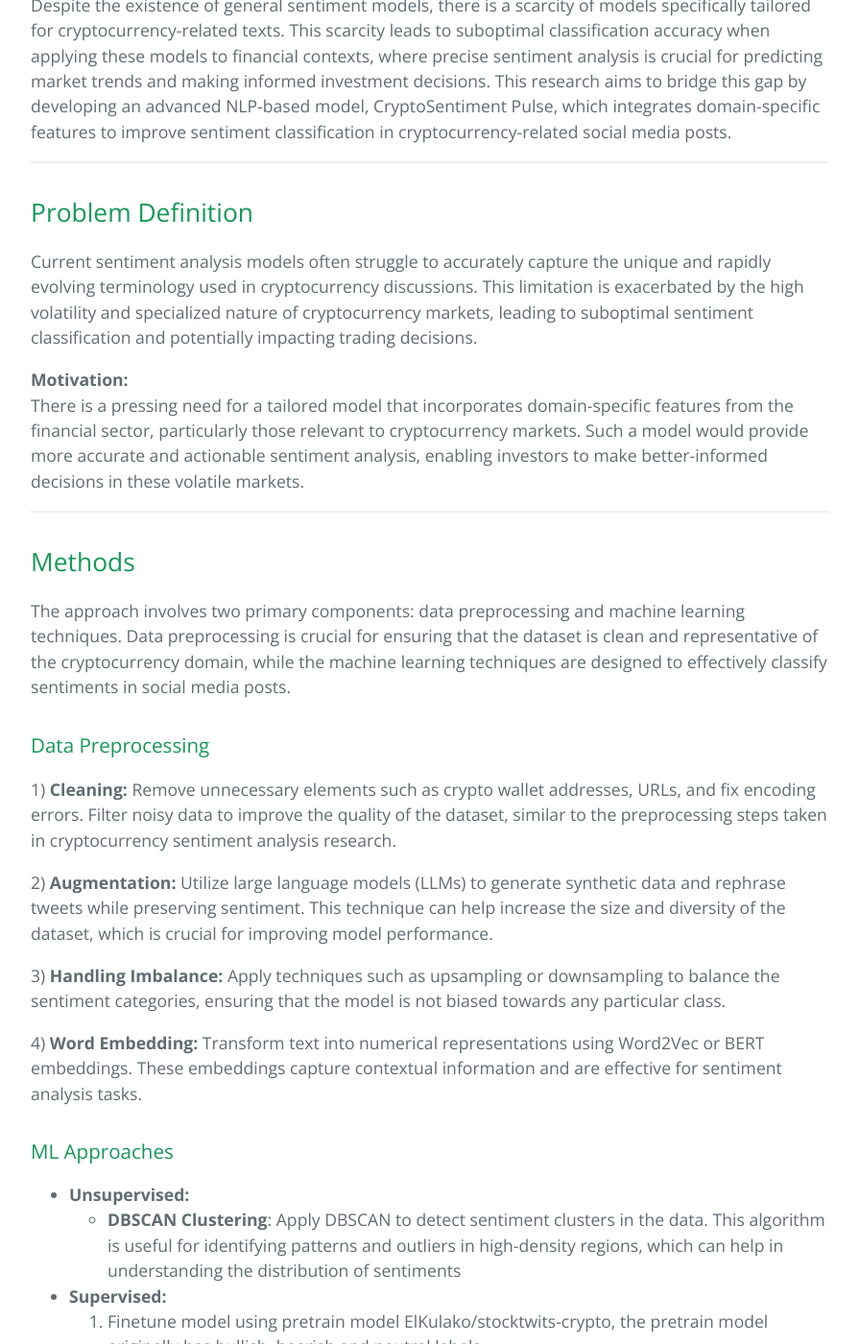
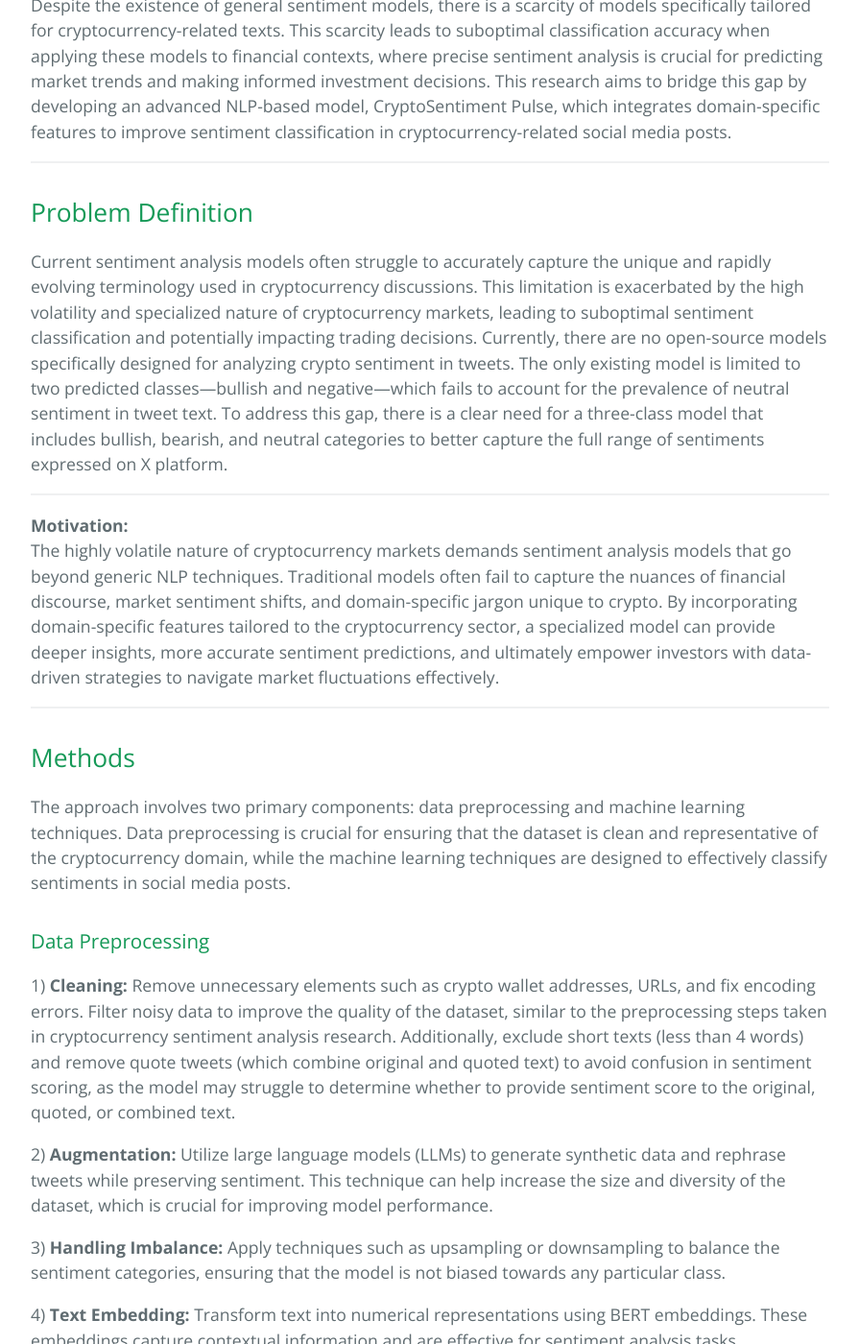
Before and after one commit to lowweihong/team14-CryptoMood, a Jekyll site: the page built from index.md, in a window 1280 px wide and 1400 px high, scrolled down 791 px. Shown: the whole window at 96% size, without its empty margins (192-1087 px from the left). Built offline with Jekyll 4.4.1, drawn with Linux system fonts in a browser that asks for light colours; our own code applies the rules of GitHub Pages for plain Markdown files; some of the changed text lies outside the part shown.

Commit message:
Update index.md

```diff
--- a/index.md
+++ b/index.md
@@ -17,10 +17,12 @@ Despite the existence of general sentiment models, there is a scarcity of models
 
 ## Problem Definition
 
-Current sentiment analysis models often struggle to accurately capture the unique and rapidly evolving terminology used in cryptocurrency discussions. This limitation is exacerbated by the high volatility and specialized nature of cryptocurrency markets, leading to suboptimal sentiment classification and potentially impacting trading decisions.
+Current sentiment analysis models often struggle to accurately capture the unique and rapidly evolving terminology used in cryptocurrency discussions. This limitation is exacerbated by the high volatility and specialized nature of cryptocurrency markets, leading to suboptimal sentiment classification and potentially impacting trading decisions. Currently, there are no open-source models specifically designed for analyzing crypto sentiment in tweets. The only existing model is limited to two predicted classes—bullish and negative—which fails to account for the prevalence of neutral sentiment in tweet text. To address this gap, there is a clear need for a three-class model that includes bullish, bearish, and neutral categories to better capture the full range of sentiments expressed on X platform.
+
+---
 
 **Motivation:**
-There is a pressing need for a tailored model that incorporates domain-specific features from the financial sector, particularly those relevant to cryptocurrency markets. Such a model would provide more accurate and actionable sentiment analysis, enabling investors to make better-informed decisions in these volatile markets.
+The highly volatile nature of cryptocurrency markets demands sentiment analysis models that go beyond generic NLP techniques. Traditional models often fail to capture the nuances of financial discourse, market sentiment shifts, and domain-specific jargon unique to crypto. By incorporating domain-specific features tailored to the cryptocurrency sector, a specialized model can provide deeper insights, more accurate sentiment predictions, and ultimately empower investors with data-driven strategies to navigate market fluctuations effectively.
 
 ---
 
@@ -29,26 +31,33 @@ There is a pressing need for a tailored model that incorporates domain-specific
 The approach involves two primary components: data preprocessing and machine learning techniques. Data preprocessing is crucial for ensuring that the dataset is clean and representative of the cryptocurrency domain, while the machine learning techniques are designed to effectively classify sentiments in social media posts.
 
 ### Data Preprocessing
-1) **Cleaning:** Remove unnecessary elements such as crypto wallet addresses, URLs, and fix encoding errors. Filter noisy data to improve the quality of the dataset, similar to the preprocessing steps taken in cryptocurrency sentiment analysis research.
+1) **Cleaning:** Remove unnecessary elements such as crypto wallet addresses, URLs, and fix encoding errors. Filter noisy data to improve the quality of the dataset, similar to the preprocessing steps taken in cryptocurrency sentiment analysis research. Additionally, exclude short texts (less than 4 words) and remove quote tweets (which combine original and quoted text) to avoid confusion in sentiment scoring, as the model may struggle to determine whether to provide sentiment score to the original, quoted, or combined text.
 
 2) **Augmentation:** Utilize large language models (LLMs) to generate synthetic data and rephrase tweets while preserving sentiment. This technique can help increase the size and diversity of the dataset, which is crucial for improving model performance.
 
 3) **Handling Imbalance:** Apply techniques such as upsampling or downsampling to balance the sentiment categories, ensuring that the model is not biased towards any particular class.
 
-4) **Word Embedding:** Transform text into numerical representations using Word2Vec or BERT embeddings. These embeddings capture contextual information and are effective for sentiment analysis tasks.
+4) **Text Embedding:** Transform text into numerical representations using BERT embeddings. These embeddings capture contextual information and are effective for sentiment analysis tasks.
+
+### Data Split
+For the train-validation-test split we used a randomly split according to a fix random seed on the dataset (88647 data points) as follows:
+
+80% - training set (36453 data points)
+10% - validation set (4556 data points)
+10% - test set (4558 data points)
+All of the splits have the similar distribution across each different classes.
+
 
 ### ML Approaches
 - **Unsupervised:**
   - **DBSCAN Clustering**: Apply DBSCAN to detect sentiment clusters in the data. This algorithm is useful for identifying patterns and outliers in high-density regions, which can help in understanding the distribution of sentiments
 - **Supervised:**
-    1. Finetune model using pretrain model ElKulako/stocktwits-crypto, the pretrain model originally has bullish, bearish and neutral labels.
-    2. Finetune model using pretrain model kk08/CryptoBERT, the pretrain model originally has only bullish and bearish labels. Thus, will discard the pre-trained weights of the original 2-label classification head and initialize a new classification head with random weights for 3 labels.
-
-
-
-
-  Fine-tune pre-trained transformer models like RoBERTa and XLM-RoBERTa by adding a dense layer for sentiment classification. These models are known for their ability to capture complex linguistic patterns and can be effectively adapted for domain-specific tasks. (Roumeliotis, Tselikas, & Nasiopoulos, 2024)[[4]](#4)
-  - **BiLSTM Network**: Implement a Bidirectional Long Short-Term Memory (BiLSTM) network to capture sequential context in text data. This architecture is particularly useful for modeling temporal relationships and has been applied in sentiment analysis for cryptocurrency markets
+  - Bert Models
+    - Finetune model using pretrain model ElKulako/stocktwits-crypto, the pretrain model originally has bullish, bearish and neutral labels.
+    - Finetune model using pretrain model kk08/CryptoBERT, the pretrain model originally has only bullish and bearish labels. Thus, will discard the pre-trained weights of the original 2-label classification head and initialize a new classification head with random weights for 3 labels. These models are known for their ability to capture complex linguistic patterns and can be effectively adapted for domain-specific tasks. (Roumeliotis, Tselikas, & Nasiopoulos, 2024)[[4]](#4)
+    - Both of these models train for 5 epoch, and select the best models in according to the least validation loss.
+  - BiLSTM model
+    - Implement a Bidirectional Long Short-Term Memory (BiLSTM) network to capture sequential context in text data. This architecture is particularly useful for modeling temporal relationships and has been applied in sentiment analysis for cryptocurrency markets
 
 ### Libraries and Tools
 These methods utilize libraries such as scikit-learn for clustering, Hugging Face transformers for pre-trained models, and PyTorch for implementing neural networks.
@@ -65,10 +74,10 @@ These methods utilize libraries such as scikit-learn for clustering, Hugging Fac
 
 **Evaluation Metrics:**
 - **Accuracy:** This metric will assess the overall correctness of the model across all sentiment categories (bearish, neutral, bullish). It is particularly useful for balanced datasets.
-- **Precision and Recall:** These metrics will measure the true positive rate for each sentiment category. Precision will help evaluate how often the model correctly identifies a sentiment when it predicts it, while recall will assess how well the model captures all instances of a particular sentiment.
+- **Precision and F1-score:** These metrics will measure the true positive rate for each sentiment category. Precision will help evaluate how often the model correctly identifies a sentiment when it predicts it. The F1-score will provide a balanced evaluation by considering both precision and recall.
 
 **Expected Outcomes:**
-We expect that fine-tuned transformer models, such as RoBERTa and XLM-RoBERTa, will outperform unsupervised methods like DBSCAN clustering and supervised BiLSTM networks. This is because transformer models are adept at capturing complex linguistic patterns and domain-specific terminology, which is crucial for accurately classifying sentiments in cryptocurrency-related texts.
+We expect that fine-tuned Bert models, will outperform unsupervised methods like DBSCAN clustering and supervised BiLSTM networks. This is because transformer models are adept at capturing complex linguistic patterns and domain-specific terminology, which is crucial for accurately classifying sentiments in cryptocurrency-related texts.
 
 The use of pre-trained models like CryptoBERT, as discussed by Kulakowski and Frasincar (2023), demonstrates the effectiveness of fine-tuning BERT-based models for cryptocurrency sentiment analysis. These models can better handle the nuances of cryptocurrency terminology and the dynamic nature of market sentiments compared to more general models.
 
```
Also changed, not shown: other parts of index.md (+1 -3 lines).
